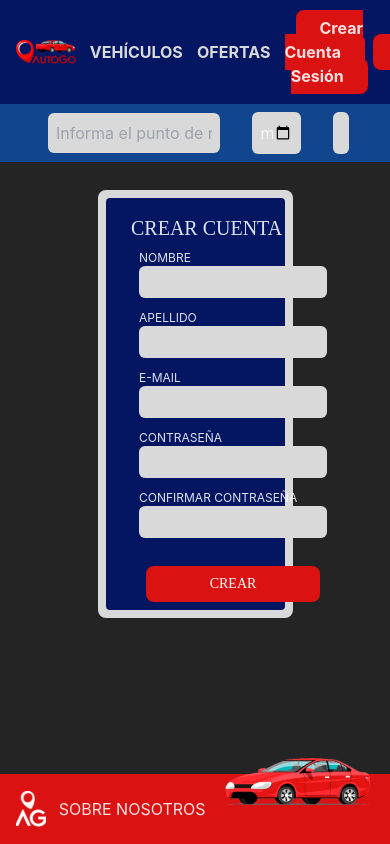
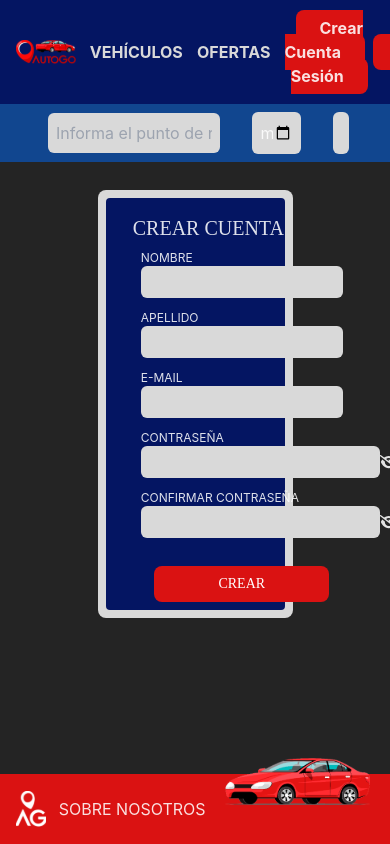
Before and after one commit to pablo-ambrogio/proyecto-final-CDT, a React (Vite) app: page /register in a window 390 px wide. Shown: the top 844 px of the page. Built offline with nearby package versions, Linux system fonts and the light colour scheme; a web font is replaced by a local one.

Commit message:
ajuste a validaciones del formulario de registro

```diff
--- a/package.json
+++ b/package.json
@@ -10,6 +10,9 @@
     "preview": "vite preview"
   },
   "dependencies": {
+    "@fortawesome/fontawesome-svg-core": "^6.5.1",
+    "@fortawesome/free-solid-svg-icons": "^6.5.1",
+    "@fortawesome/react-fontawesome": "^0.2.0",
     "react": "^18.2.0",
     "react-dom": "^18.2.0",
     "react-hook-form": "^7.51.0",
--- a/src/components/pages/Register.jsx
+++ b/src/components/pages/Register.jsx
@@ -1,8 +1,14 @@
+import { useState } from 'react'
+import { useForm } from 'react-hook-form'
+import { FontAwesomeIcon } from '@fortawesome/react-fontawesome'
+import { faEye, faEyeSlash } from '@fortawesome/free-solid-svg-icons'
+import Swal from 'sweetalert2'
 import Logo from '../../assets/Logo 1.svg'
-import { useForm } from 'react-hook-form'
-import Swal from 'sweetalert2'
 
 const Register = () => {
+    const [showPwd, setShowPwd] = useState(false)
+    const [showPwd2, setShowPwd2] = useState(false)
+
     const {
         register,
         handleSubmit,
@@ -26,7 +32,7 @@ const Register = () => {
         <>
             <section className="w-full m-auto flex items-center lg:h-full py-10">
                 <div className="grid grid-cols-1 xl:grid-cols-2 grid-rows-1 mx-auto w-1/2 bg-grey p-2 rounded-lg">
-                    <div className="grid col-1 text-center place-items-center hidden md:block ">
+                    <div className="text-center place-items-center hidden md:block ">
                         <img src={Logo} alt="Logo AutoGo" className="xs:w-1/5 xl:w-4/5 mx-auto" />
                     </div>
                     <div className="grid col-1 bg-blue place-items-center rounded">
@@ -41,11 +47,12 @@ const Register = () => {
                                                 nombre
                                             </label>
                                             <input
-                                                className="bg-grey rounded-md h-8 text-blue p-2 font-bold"
+                                                className="bg-grey rounded-md h-8 text-blue px-2 font-bold outline-none"
                                                 type="text"
                                                 name="name"
                                                 id="name"
-                                                autoComplete="true"
+                                                rightIcon=""
+                                                autoComplete="off"
                                                 {...register('name', {
                                                     required: { value: true, message: '* este campo es obligatorio' },
                                                     minLength: {
@@ -59,7 +66,9 @@ const Register = () => {
                                                 })}
                                             />
                                             {errors.name && (
-                                                <span className="text-red text-xs">{errors.name.message}</span>
+                                                <span className="text-red text-xs font-bold">
+                                                    {errors.name.message}
+                                                </span>
                                             )}
                                         </div>
 
@@ -69,11 +78,11 @@ const Register = () => {
                                                 apellido
                                             </label>
                                             <input
-                                                className="bg-grey rounded-md h-8 text-blue p-2 font-bold"
+                                                className="bg-grey rounded-md h-8 text-blue px-2 font-bold outline-none"
                                                 type="text"
                                                 name="lastname"
                                                 id="lastname"
-                                                autoComplete="true"
+                                                autoComplete="off"
                                                 {...register('lastname', {
                                                     required: { value: true, message: '* este campo es obligatorio' },
                                                     minLength: {
@@ -87,7 +96,9 @@ const Register = () => {
                                                 })}
                                             />
                                             {errors.lastname && (
-                                                <span className="text-red text-xs">{errors.lastname.message}</span>
+                                                <span className="text-red text-xs font-bold">
+                                                    {errors.lastname.message}
+                                                </span>
                                             )}
                                         </div>
 
@@ -97,11 +108,11 @@ const Register = () => {
                                                 E-mail
                                             </label>
                                             <input
-                                                className="bg-grey rounded-md h-8 text-blue p-2 font-bold"
+                                                className="bg-grey rounded-md h-8 text-blue px-2 font-bold outline-none"
                                                 type="email"
                                                 name="email"
                                                 id="email"
-                                                autoComplete="true"
+                                                autoComplete="off"
                                                 {...register('email', {
                                                     required: { value: true, message: '* este campo es obligatorio' },
 
@@ -112,7 +123,9 @@ const Register = () => {
                                                 })}
                                             />
                                             {errors.email && (
-                                                <span className="text-red text-xs">{errors.email.message}</span>
+                                                <span className="text-red text-xs font-bold">
+                                                    {errors.email.message}
+                                                </span>
                                             )}
                                         </div>
 
@@ -121,22 +134,38 @@ const Register = () => {
                                             <label htmlFor="password" className="uppercase text-xs">
                                                 contraseña
                                             </label>
+                                            <div className="flex justify-between items-center">
                                                 <input
-                                                className="bg-grey rounded-md h-8 text-blue p-2 font-bold"
-                                                type="password"
+                                                    className="bg-grey rounded-md h-8 text-blue px-2 font-bold outline-none"
+                                                    type={showPwd ? 'text' : 'password'}
                                                     name="password"
                                                     id="password"
-                                                autoComplete="true"
+                                                    ico
+                                                    autoComplete="off"
                                                     {...register('password', {
-                                                    required: { value: true, message: '* este campo es obligatorio' },
-                                                    minLength: {
-                                                        value: 6,
-                                                        message: '* la contraseña debe tener al menos 6 caracteres'
+                                                        required: {
+                                                            value: true,
+                                                            message: '* este campo es obligatorio'
+                                                        },
+                                                        pattern: {
+                                                            value: /^(?=.*?[A-Z])(?=.*?[a-z])(?=.*?[0-9])(?=.*?[#?!@$ %^&*-]).{8,}$/,
+                                                            message:
+                                                                '* la contraseña debe tener al menos 8 caracteres, una mayúscula, una minúscula y un caracter especial'
                                                         }
                                                     })}
                                                 />
+                                                <div onClick={() => setShowPwd(!showPwd)}>
+                                                    {showPwd ? (
+                                                        <FontAwesomeIcon icon={faEye} />
+                                                    ) : (
+                                                        <FontAwesomeIcon icon={faEyeSlash} />
+                                                    )}
+                                                </div>
+                                            </div>
                                             {errors.password && (
-                                                <span className="text-red text-xs">{errors.password.message}</span>
+                                                <span className="text-red text-xs font-bold">
+                                                    {errors.password.message}
+                                                </span>
                                             )}
                                         </div>
 
@@ -145,23 +174,35 @@ const Register = () => {
                                             <label htmlFor="password2" className="uppercase text-xs">
                                                 confirmar contraseña
                                             </label>
+                                            <div className="flex justify-between items-center">
                                                 <input
-                                                className="bg-grey rounded-md h-8 text-blue p-2 font-bold"
-                                                type="password"
+                                                    className="bg-grey rounded-md h-8 text-blue px-2 font-bold outline-none"
+                                                    type={showPwd2 ? 'text' : 'password'}
                                                     name="password2"
                                                     id="password2"
-                                                autoComplete="true"
+                                                    autoComplete="off"
                                                     {...register('password2', {
                                                         required: {
                                                             value: true,
                                                             message: '* confirmar comtraseña es requerido'
                                                         },
                                                         validate: value =>
-                                                        value === watch('password') || '* las contraseñas no coinciden'
+                                                            value === watch('password') ||
+                                                            '* las contraseñas no coinciden'
                                                     })}
                                                 />
+                                                <div onClick={() => setShowPwd2(!showPwd2)}>
+                                                    {showPwd2 ? (
+                                                        <FontAwesomeIcon icon={faEye} />
+                                                    ) : (
+                                                        <FontAwesomeIcon icon={faEyeSlash} />
+                                                    )}
+                                                </div>
+                                            </div>
                                             {errors.password2 && (
-                                                <span className="text-red text-xs">{errors.password2.message}</span>
+                                                <span className="text-red text-xs font-bold">
+                                                    {errors.password2.message}
+                                                </span>
                                             )}
                                         </div>
                                         <div className="text-center mt-4">
```
Also changed, not shown: src/components/pages/Login.jsx (+28 -8 lines), 1 other file (tests, documents, lock files or other folders). Lines whose indentation alone changed are shown as unchanged.
